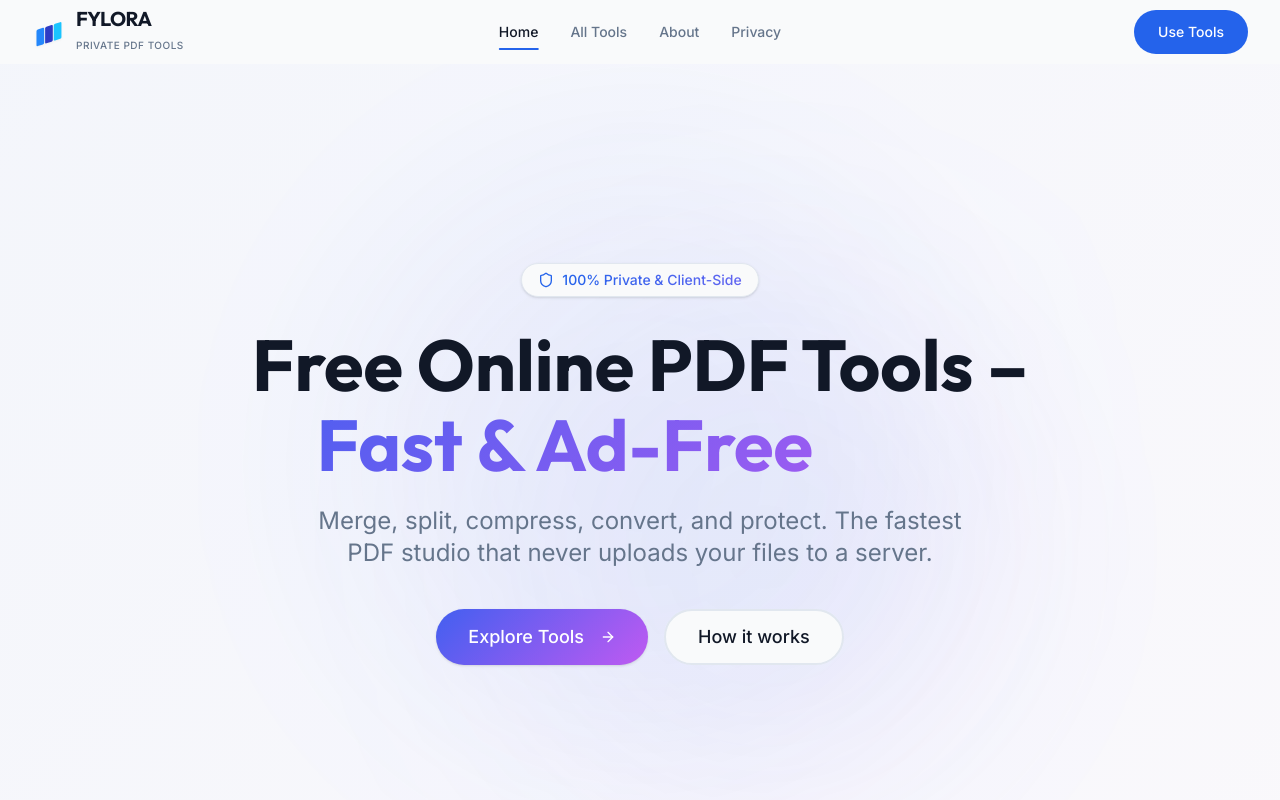
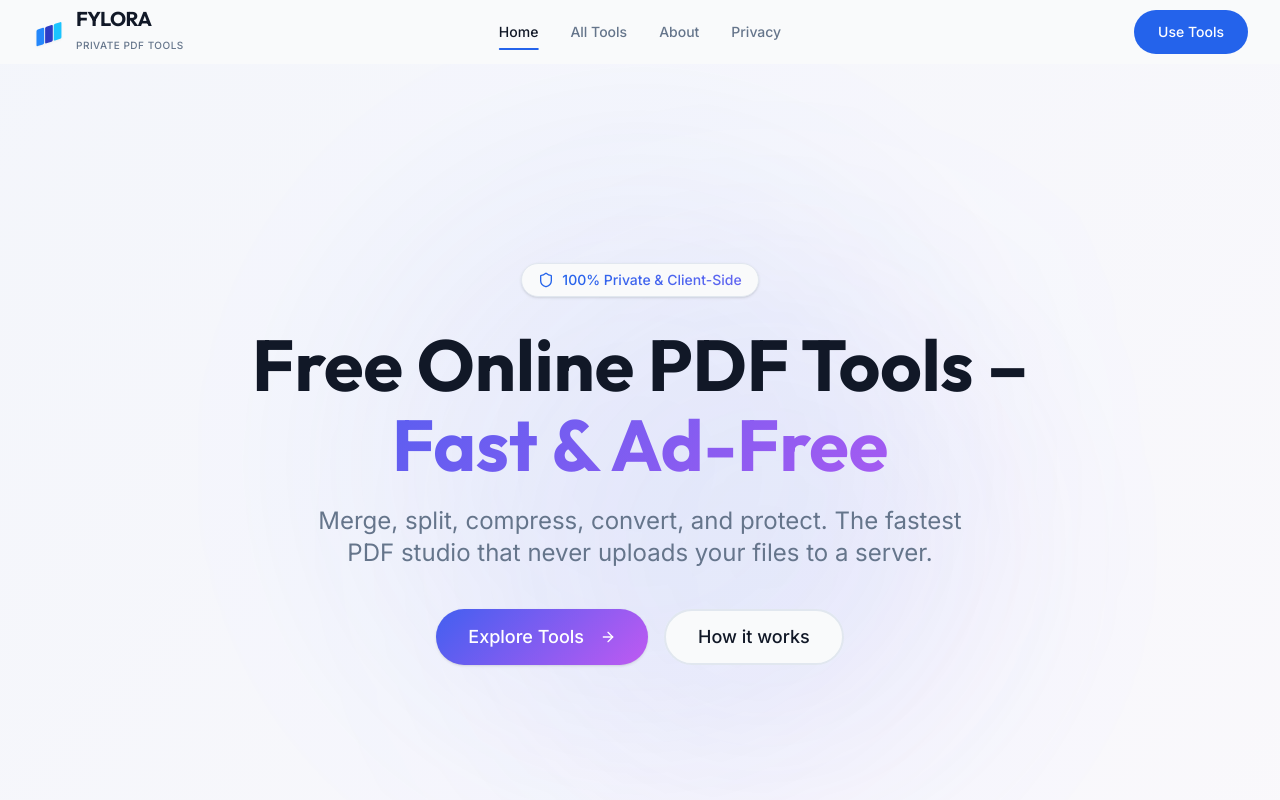
Before and after one commit to asinghchandel082/Fylora, a React (Vite) app: page / in a window 1280 px wide. Shown: the top 800 px of the page. Built offline with nearby package versions, Linux system fonts and the light colour scheme.

Commit message:
style: remove '- Fylora' and perfectly center hero subheading block

```diff
--- a/src/pages/Index.tsx
+++ b/src/pages/Index.tsx
@@ -47,17 +47,8 @@ const Index = () => {
 
             <h1 className="font-display font-bold text-foreground leading-tight text-4xl sm:text-5xl md:text-6xl lg:text-7xl mb-6 break-words flex flex-col items-center text-center">
               <span>Free Online PDF Tools –</span>
-              {/* Mobile / Tablet view */}
-              <span className="flex flex-col md:flex-row lg:hidden items-center justify-center fylora-gradient-text mt-1 sm:mt-2 w-full">
-                <span>Fast & Ad-Free</span>
-                <span className="md:ml-3 opacity-90">- Fylora</span>
-              </span>
-
-              {/* Desktop view (Mathematically Centered via Grid) */}
-              <span className="hidden lg:grid grid-cols-[1fr_auto_1fr] w-full items-center fylora-gradient-text mt-1 sm:mt-2">
-                <span className="w-full"></span>
-                <span className="text-center">Fast & Ad-Free</span>
-                <span className="text-left ml-4 opacity-90 whitespace-nowrap">- Fylora</span>
+              <span className="block w-full text-center fylora-gradient-text mt-1 sm:mt-2">
+                Fast & Ad-Free
               </span>
             </h1>
 
```
